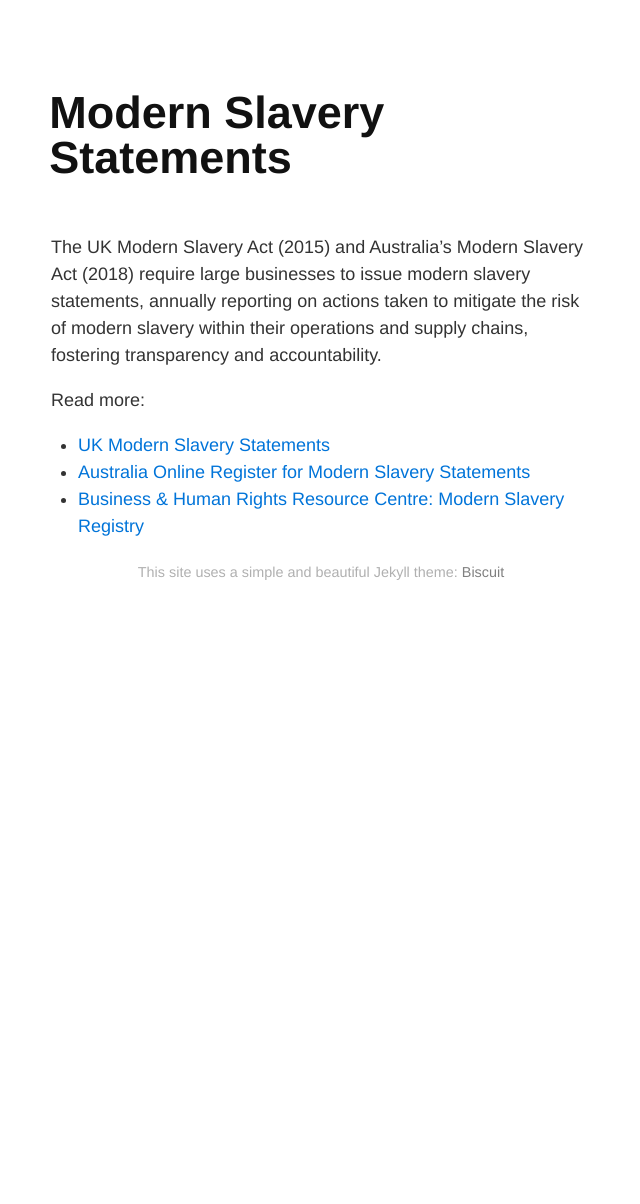
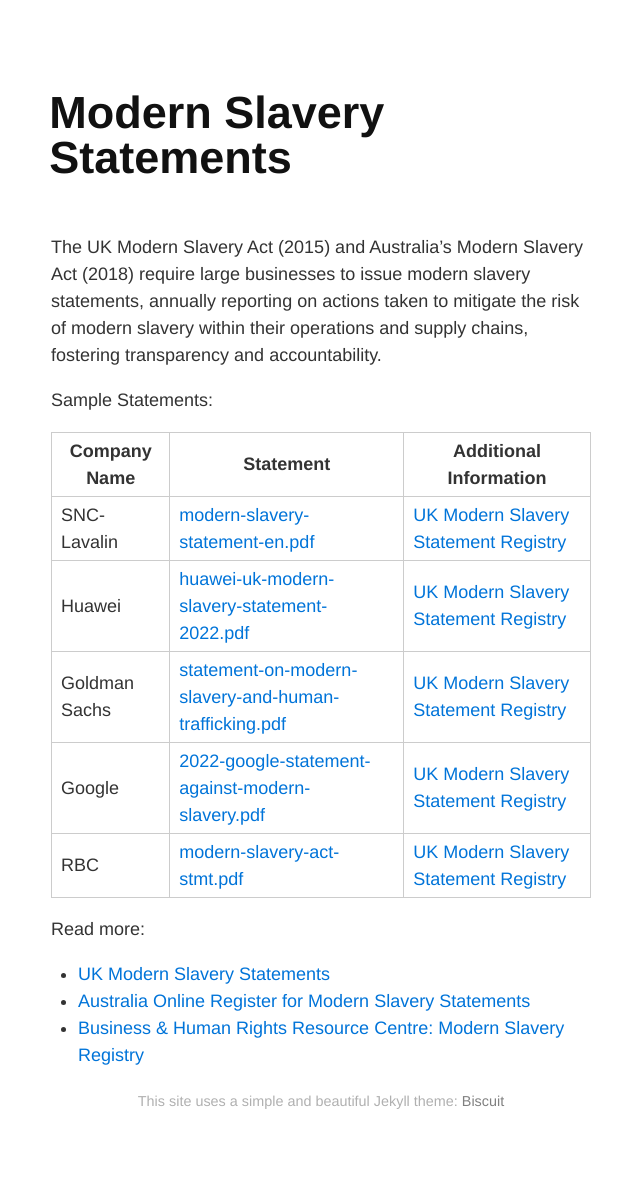
Before and after one commit to RamVasuthevan/TaxStrategyStatement, a Jekyll site: the page built from website/index.md, in a window 1280 px wide. Shown: the whole page, without its empty margins (319-959 px from the left). Built offline with Jekyll 4.4.1, drawn with Linux system fonts in a browser that asks for light colours; before the commit the page ends 900 px from its top, so only the background shows below that.

Commit message:
Add 5 Sample Statments

```diff
--- /dev/null
+++ b/website/_data/modern_slavery_statements.csv
@@ -0,0 +1,6 @@
+Company Name,Statement Name,Statement URL,Additional Information Text,Additional Information URL
+SNC-Lavalin,modern-slavery-statement-en.pdf,https://www.snclavalin.com/~/media/Files/S/SNC-Lavalin/download-centre/en/policy/modern-slavery-statement-en.pdf,UK Modern Slavery Statement Registry,https://modern-slavery-statement-registry.service.gov.uk/statement-summary/MEVgJr9U/2023
+Huawei,huawei-uk-modern-slavery-statement-2022.pdf,https://www-file.huawei.com/-/media/corporate/local-site/uk/pdf/huawei-uk-modern-slavery-statement-2022.pdf,UK Modern Slavery Statement Registry,https://modern-slavery-statement-registry.service.gov.uk/statement-summary/dzC6r5nF/2023
+Goldman Sachs,statement-on-modern-slavery-and-human-trafficking.pdf,https://www.goldmansachs.com/investor-relations/corporate-governance/corporate-governance-documents/statement-on-modern-slavery-and-human-trafficking.pdf,UK Modern Slavery Statement Registry,https://modern-slavery-statement-registry.service.gov.uk/statement-summary/Cq5Z4Mi5/2023
+Google,2022-google-statement-against-modern-slavery.pdf,https://www.gstatic.com/gumdrop/sustainability/2022-google-statement-against-modern-slavery.pdf,UK Modern Slavery Statement Registry,https://modern-slavery-statement-registry.service.gov.uk/statement-summary/MjC5iQkw/2023
+RBC,modern-slavery-act-stmt.pdf,http://www.rbc.com/community-sustainability/_assets-custom/pdf/modern-slavery-act-stmt.pdf,UK Modern Slavery Statement Registry,https://modern-slavery-statement-registry.service.gov.uk/statement-summary/QZEOkprH/2023
--- a/website/index.md
+++ b/website/index.md
@@ -6,6 +6,27 @@
 
 The UK Modern Slavery Act (2015) and Australia's Modern Slavery Act (2018) require large businesses to issue modern slavery statements, annually reporting on actions taken to mitigate the risk of modern slavery within their operations and supply chains, fostering transparency and accountability.
 
+Sample Statements:
+
+<table>
+  <thead>
+    <tr>
+      <th>Company Name</th>
+      <th>Statement</th>
+      <th>Additional Information</th>
+    </tr>
+  </thead>
+  <tbody>
+    {% for row in site.data.modern_slavery_statements%}
+      <tr>
+        <td>{{ row["Company Name"] }}</td>
+        <td><a href="{{ row["Statement URL"] }}">{{ row["Statement Name"] }}</a></td>
+        <td><a href="{{ row["Additional Information URL"] }}">{{ row["Additional Information Text"] }}</a></td>
+      </tr>
+    {% endfor %}
+  </tbody>
+</table>
+
 Read more:
 - [UK Modern Slavery Statements](https://modern-slavery-statement-registry.service.gov.uk/)
 - [Australia Online Register for Modern Slavery Statements](https://modernslaveryregister.gov.au/)
```
